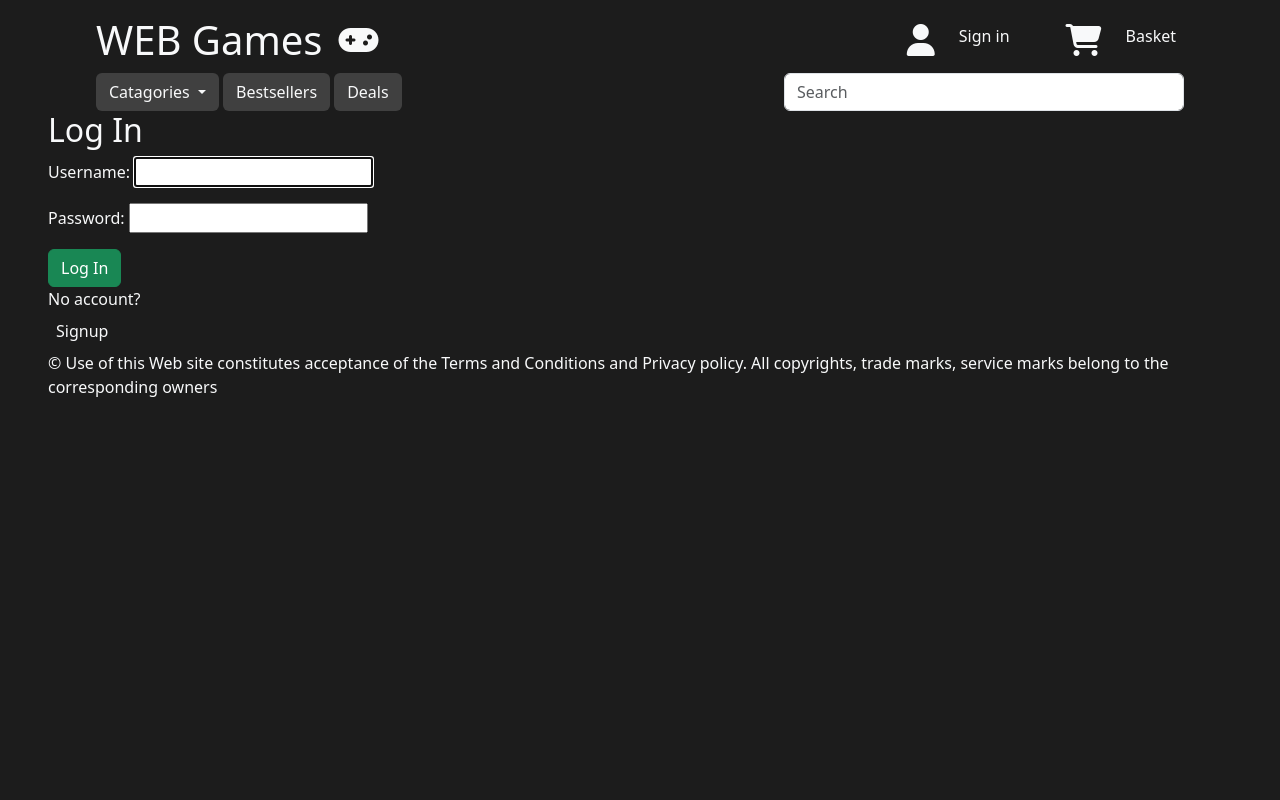
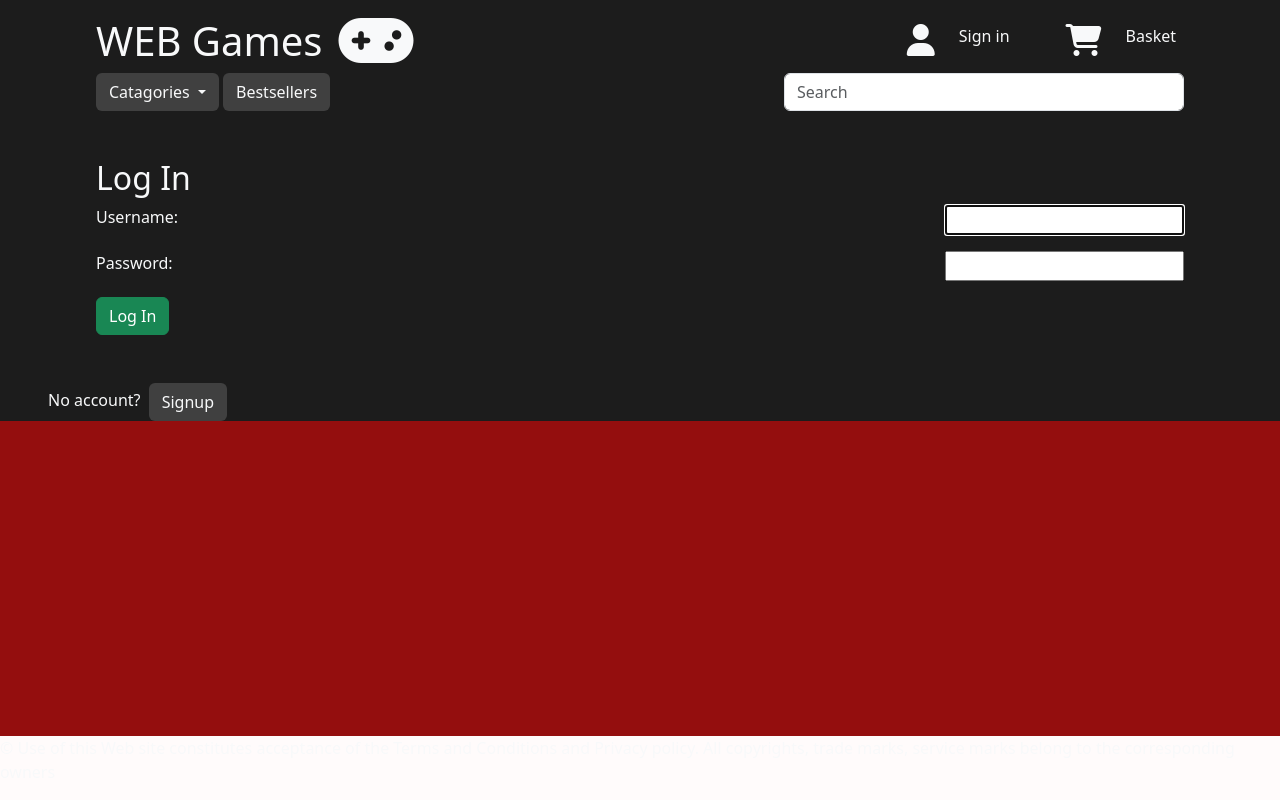
Before and after one commit to AdrianDonnelly/CA2-WEBGames, a Django app: page /accounts/login/ in a window 1280 px wide. Run offline with Django 4.2, Linux system fonts and the light colour scheme; data comes from the database, SQL or seed files in the repository; both versions use the stored data as it was after the commit; some libraries are stand-ins or nearby versions.

Commit message:
css work

```diff
--- a/accounts/templates/registration/login.html
+++ b/accounts/templates/registration/login.html
@@ -1,16 +1,32 @@
 {% extends 'base.html' %}
-
 {% block title %}Log In{% endblock title %}
 
 {% block content %}
-<div class ="text-light">
-<h2>Log In</h2>
-<form method="post">
-  {% csrf_token %}
-  {{ form.as_p }}
-  <button class="btn btn-success ml-2" type="submit">Log In</button>
-</form>
+<div class="text-light mt-5 px-5">
+    <h2>Log In</h2>
+    <form method="post">
+      {% csrf_token %}
+
+      {% for field in form %}
+        <div class="mb-3 d-flex justify-content-between">
+          {{ field.label_tag }}
+          {{ field }}
+          {% if field.errors %}
+            <small class="text-danger">{{ field.errors|join:", " }}</small>
+          {% endif %}
+        </div>
+     {% endfor %}
+
+      <button class="btn btn-success ml-2" type="submit">Log In</button>
+    </form>
+  </div>
+
+  <div class="text-light mt-5">
+    No account?
+    <button class="mx-1 bestsellers btn text-light"type="button"aria-expanded="false">
+      <a href="{% url 'signup' %}"class="text-light link-underline link-underline-opacity-0">Signup</a>
+    </button>
+  </div>
 </div>
 
-<div class ="text-light">No account?<a class="nav-link m-2" href="{% url 'signup' %}">Signup</a></div>
 {% endblock content %}
--- a/accounts/templates/registration/signup.html
+++ b/accounts/templates/registration/signup.html
@@ -2,13 +2,13 @@
 {% block title %}Sign Up{% endblock title %}
 
 {% block content %}
-<div class="container mt-5">
+<div class="container text-light mt-5 px-5">
   <h2>Sign Up</h2>
   <form method="post" class="mt-4">
     {% csrf_token %}
 
     {% for field in form %}
-      <div class="mb-3">
+      <div class="mb-3 d-flex justify-content-between">
         {{ field.label_tag }}
         {{ field }}
         {% if field.errors %}
@@ -17,7 +17,7 @@
       </div>
     {% endfor %}
 
-    <button class="btn btn-success" type="submit">Sign Up</button>
+    <button class="btn btn-success mt-5" type="submit">Sign Up</button>
   </form>
 </div>
 {% endblock content %}
--- a/search_app/templates/search.html
+++ b/search_app/templates/search.html
@@ -13,9 +13,8 @@ Search - Perfect Cushion Store
 <div class="container">
     <div class="row mx-auto">
         {% for product in product_list %}
-        <div class="my_bottom_margin col-9 col-sm-12 col-md-4 col-md-
- 12 col-lg-4">
-            <div class="card text-center" style="min-width: 18rem;">
+        <div class="my_bottom_margin col-9 col-sm-12 col-md-4 col-md- 12 col-lg-4">
+            <div class="text-light text-center" style="min-width: 18rem;">
                 <a href="{{product.get_absolute_url}}"><img class="card-img-top my_image" src="{{product.image.url}}"
                         alt="{{product.name}}"></a>
                 <div class="card-body">
--- a/shop/templates/footer.html
+++ b/shop/templates/footer.html
@@ -1,3 +1,3 @@
-<div class="d-flex text-light">
+<div class="footer d-flex text-light">
     <p>&copy; Use of this Web site constitutes acceptance of the Terms and Conditions and Privacy policy. All copyrights, trade marks, service marks belong to the corresponding owners</p>
 </div>
--- a/shop/templates/header.html
+++ b/shop/templates/header.html
@@ -2,16 +2,16 @@
 <header class="header d-flex flex-row mx-5 mt-3 justify-content-between">
     <div class=" d-flex justify-content-start" style="text-align: center;">
         <div class="d-flex flex-row text-light">
-            <h1><a href="{% url 'shop:home' %}" class="link-underline link-underline-opacity-0 link-light">WEB Games</a>
+            <h1><a href="{% url 'shop:home' %}" class="link-underline link-underline-opacity-0 link-light">WEB Games<i class="fa-solid fa-gamepad fa-xl m-3 mt-4"></i></a>
             </h1>
-            <i class="fa-solid fa-gamepad fa-2xl m-3 mt-4"></i>
+
         </div>
     </div>
     <div class="nav-item d-flex justify-content-end text-light" style="text-align: center;">
         <ul class="d-flex justify-content-end">
             <i class="fa-solid fa-user fa-2xl m-3 mt-4"></i>
             {% if user.is_authenticated %}
-            <p>Hi {{user.username}}</p>
+            <p class = "mt-3">Hi {{user.username}}</p>
             <a href="{% url 'logout' %}">Log out</a>
             {% else %}
             <a class="nav-link m-2" href="{% url 'login' %}">Sign in</a>
@@ -21,13 +21,12 @@
         </ul>
         <ul class="d-flex justify-content-end">
             <i class="fa-solid fa-cart-shopping fa-2xl m-3 mt-4"></i>
-            <a class="nav-link m-2" href="{% url 'cart:cart_detail' %}">Basket</a>
-            {% if item_count > 0 %}
-            <li class="nav-item">
-                <a class="nav-link" href="{% url 'cart:cart_detail' %}"><i
-                        class="fas fa-shopping-cart">({{item_count}})</i></a>
-            </li>
-            {% endif %}
+            <a class="nav-link m-2" href="{% url 'cart:cart_detail' %}">Basket
+                {% if item_count > 0 %}
+                    <a class="nav-link mt-2" href="{% url 'cart:cart_detail' %}"><i
+                            class="">{{item_count}}</i></a>
+
+                {% endif %}</a>
         </ul>
         </ul>
     </div>
--- a/shop/templates/home.html
+++ b/shop/templates/home.html
@@ -1,9 +1,6 @@
 {% extends "base.html" %}
 {% load static %}
 {% block content %}
-
-
-
     <div class="text-light px-5">
         <h1>Featured</h1>
     </div>
--- a/shop/templates/navbar.html
+++ b/shop/templates/navbar.html
@@ -22,9 +22,6 @@
     <button class="mx-1 bestsellers btn text-light"type="button"aria-expanded="false">
       <a href="{% url 'shop:bestsellers' %}" class="text-light link-underline link-underline-opacity-0 ">Bestsellers</a>
     </button>
-    <button class="deals btn text-light" type="button" aria-expanded="false">
-      Deals
-    </button>
   </div>
 
   <div class="d-flex text-light">
--- a/static/css/custom.css
+++ b/static/css/custom.css
@@ -1,8 +1,14 @@
 body{
     display:flex;
+    flex-direction: column;
     justify-content: center;
-    background-color: rgba(28, 28, 28, 1);
+    background-color: rgb(148, 14, 14);
+    margin-bottom: 60px;
 }
+html {
+    position: relative;
+    min-height: 100%;
+  }
 .base {
     display:flex;
     justify-content: center;
@@ -16,6 +22,12 @@ nav{
     align-content: center;
     justify-content: space-between;
 }
+.footer{
+    position: absolute;
+    bottom: 0;
+    width: 100%;
+    background-color: #fffbfb;
+}
 .catagories{
     background-color: rgba(64, 64, 64, 1);
 }
@@ -27,6 +39,9 @@ nav{
 }
 .cat_img{
     max-width: 10rem;
+}
+.card{
+    background-color: rgba(64, 64, 64, 1)
 }
 /****Cart Page temp code ***/
 .my_custom_table {
```
Also changed, not shown: db.sqlite3.
